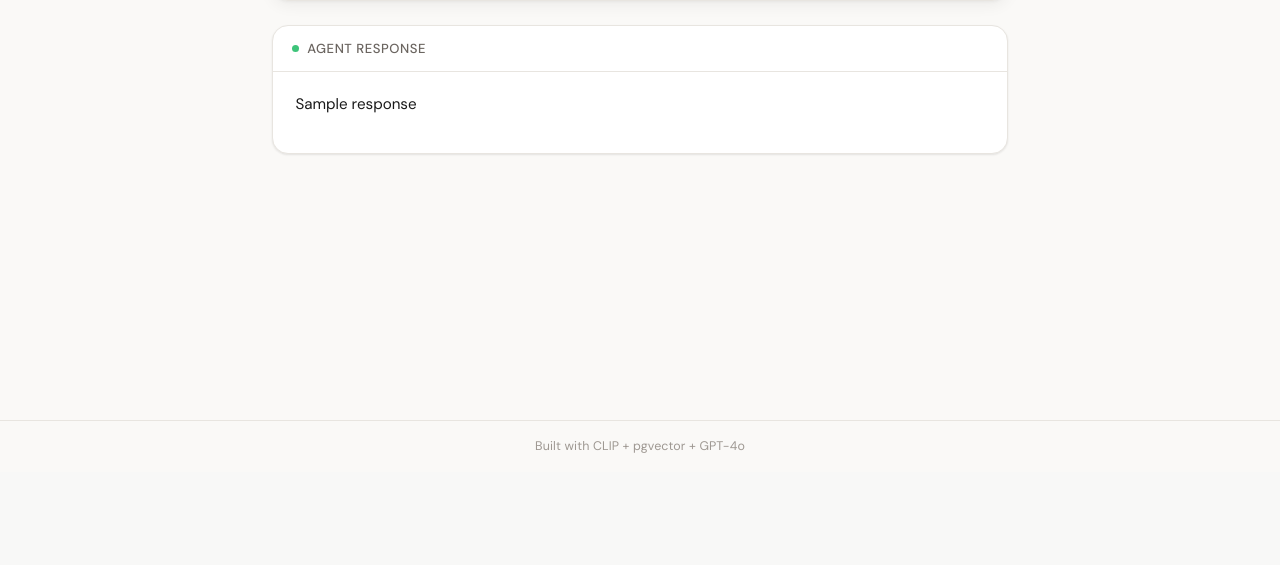
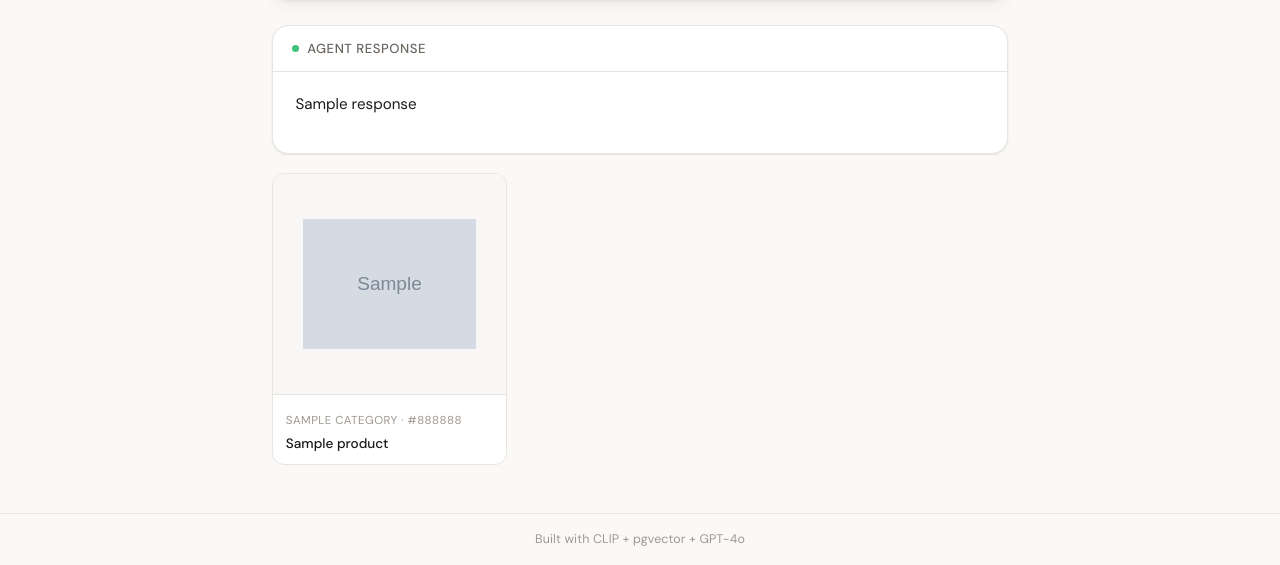
Before and after one commit to sneha3799/AI-Agent-for-a-Commerce-Website, a Flask app: template templates/index.html in a window 1280 px wide. Shown: the part 328-893 px from the top of the page. Before the commit the page ends 781 px from the top, so only its background shows below. Run offline with Flask 3, Linux system fonts and the light colour scheme; the template is opened without the code that fills it: most values are stand-ins (such as "Sample title", 1, 10 or a date in 2020); grey boxes marked "Sample" are stand-in pictures; parts of the project's set-up code (start-up, migrations or seed data) failed here and were passed over; some libraries are stand-ins or nearby versions.

Commit message:
feat: added product cards on UI

```diff
--- a/app.py
+++ b/app.py
@@ -191,7 +191,7 @@ def product_recommendation(query):
     results = []
     try:
         cur.execute("""
-            SELECT id, product_display_name
+            SELECT id, product_display_name, image_name, master_category, base_colour
             FROM products
             ORDER BY embedding <=> %s::vector
             LIMIT 5
@@ -214,7 +214,7 @@ def image_product_search(image):
     results = []
     try:
         cur.execute("""
-            SELECT id, product_display_name
+            SELECT id, product_display_name, image_name, master_category, base_colour
             FROM products
             ORDER BY embedding <=> %s::vector
             LIMIT 5
@@ -279,13 +279,16 @@ def run_agent(query, image_path=None):
     # Tool was called → execute it
     messages.append(message)  # add assistant's tool call to history
 
+    found_products = []
     for tool_call in message.tool_calls:
         args = json.loads(tool_call.function.arguments)
 
         if tool_call.function.name == "product_recommendation":
             result = product_recommendation(args["query"])
+            found_products = result
         elif tool_call.function.name == "image_product_search":
             result = image_product_search(image_path)
+            found_products = result
 
         messages.append({
             "role": "tool",
@@ -300,7 +303,19 @@ def run_agent(query, image_path=None):
         messages=messages
     )
 
-    return final.choices[0].message.content
+    return {
+        "text": final.choices[0].message.content,
+        "products": [
+            {
+                "id": p[0],
+                "name": p[1],
+                "image": os.path.basename(p[2]),  # turns "/Users/.../static/images/12345.jpg" into "12345.jpg"
+                "category": p[3],
+                "colour": p[4]
+            }
+            for p in found_products
+        ]
+    }
 
 # Routes
 
@@ -333,8 +348,16 @@ def index():
             # Prompt the model with tools defined
             # client.chat.completions.create = Chat Completions API
             # client.responses.create =  Responses API
-            response = run_agent(query, filepath if file else None)
-            print(f'Results: {response}')
+            result = run_agent(query, filepath if file else None)
+            if isinstance(result, dict):
+                response = None
+                products = result["products"]
+            else:
+                response = result  # general chat, no products
+                products = []
+            return render_template('index.html',
+                filename=filename, response=response,
+                products=products, query=query)
         except Exception as exc:
             flash(f"Agent error: {exc}", "danger")
             return redirect(url_for("index"))
--- a/static/style.css
+++ b/static/style.css
@@ -325,3 +325,65 @@ body {
   .search-input { font-size: 0.95rem; }
   .results-body { padding: 1rem; }
 }
+
+/* Product grid */
+
+.product-grid {
+  display: grid;
+  grid-template-columns: repeat(auto-fill, minmax(200px, 1fr));
+  gap: 1rem;
+  margin-top: 1.2rem;
+}
+
+.product-card {
+  background: var(--bg-card);
+  border: 1px solid var(--border);
+  border-radius: var(--radius-md);
+  overflow: hidden;
+  transition: box-shadow 0.2s ease, transform 0.15s ease;
+  animation: fadeSlideUp 0.35s ease-out;
+}
+
+.product-card:hover {
+  box-shadow: var(--shadow-md);
+  transform: translateY(-2px);
+}
+
+.product-img-wrap {
+  background: #f8f7f5;
+  padding: 0.5rem;
+  display: flex;
+  align-items: center;
+  justify-content: center;
+  min-height: 220px;
+}
+
+.product-img {
+  width: 80%;
+  object-fit: contain;
+  image-rendering: auto;
+}
+
+.product-info {
+  padding: 0.7rem 0.8rem;
+  border-top: 1px solid var(--border);
+}
+
+.product-category {
+  font-size: 0.72rem;
+  color: var(--text-hint);
+  text-transform: uppercase;
+  letter-spacing: 0.04em;
+}
+
+.product-name {
+  font-size: 0.85rem;
+  font-weight: 500;
+  margin: 0.25rem 0 0;
+  line-height: 1.35;
+  color: var(--text-primary);
+  display: -webkit-box;
+  -webkit-line-clamp: 2;
+  -webkit-box-orient: vertical;
+  overflow: hidden;
+}
--- a/templates/index.html
+++ b/templates/index.html
@@ -58,6 +58,23 @@
       </div>
     {% endif %}
 
+    {% if products %}
+      <div class="product-grid">
+        {% for product in products %}
+        <div class="product-card">
+          <div class="product-img-wrap">
+            <img src="{{ url_for('static', filename='images/' + product.image) }}"
+                alt="{{ product.name }}" class="product-img">
+          </div>
+          <div class="product-info">
+            <span class="product-category">{{ product.category }} · {{ product.colour }}</span>
+            <h3 class="product-name">{{ product.name }}</h3>
+          </div>
+        </div>
+        {% endfor %}
+      </div>
+    {% endif %}
+
   </div>
 </div>
 
```
Also changed, not shown: image-based-product-search.png, text-based-product-recommendation.png. Lines whose indentation alone changed are shown as unchanged.
